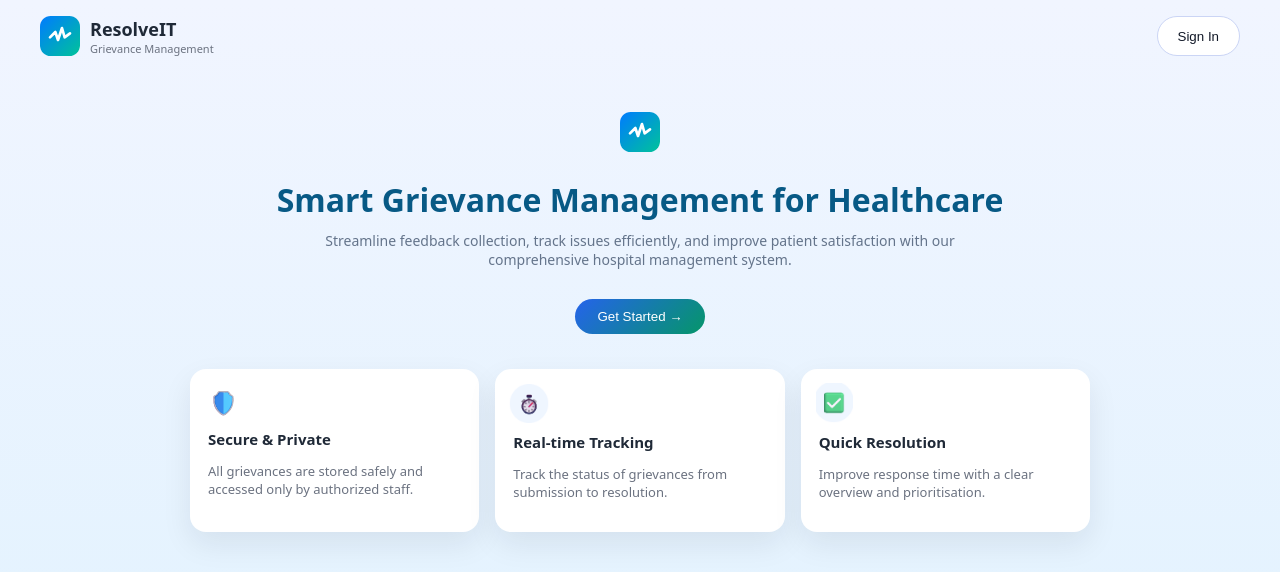
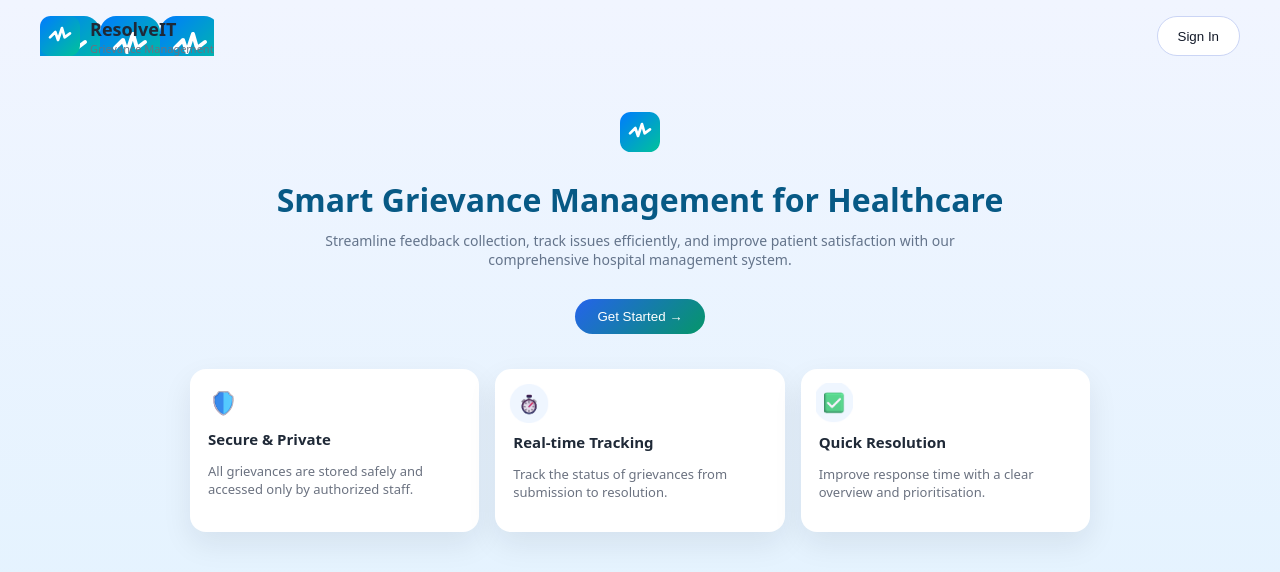
Before and after one commit to Amrutha294/Smart-Grievance-Management-for-Healthcare, a React (Vite) app in the folder resolveit-ui-frontend/: page / in a window 1280 px wide. Shown: the top 572 px of the page. Built offline with nearby package versions, Linux system fonts and the light colour scheme.

Commit message:
Update Home.jsx

```diff
--- a/resolveit-ui-frontend/src/components/Home.jsx
+++ b/resolveit-ui-frontend/src/components/Home.jsx
@@ -10,7 +10,7 @@ export default function Home({ onClickSignIn, onGetStarted }) {
     <div className="home-page">
       {/* Top Navbar */}
       <header className="home-header">
-        <div className="logo-area">
+        <div className="logo-area" style={{ backgroundImage: `url(${logoSvg})` }}>
           <img
             src={logoSvg}
             className="app-logo"
```
